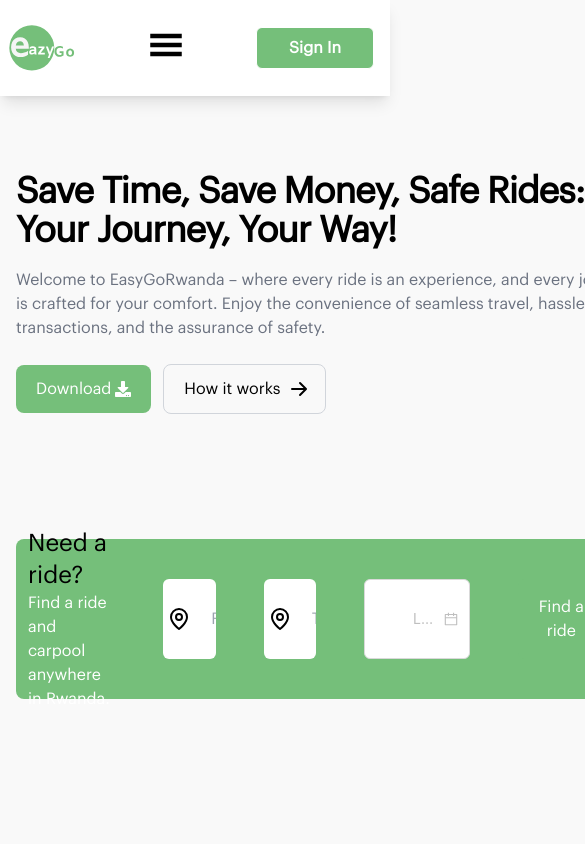
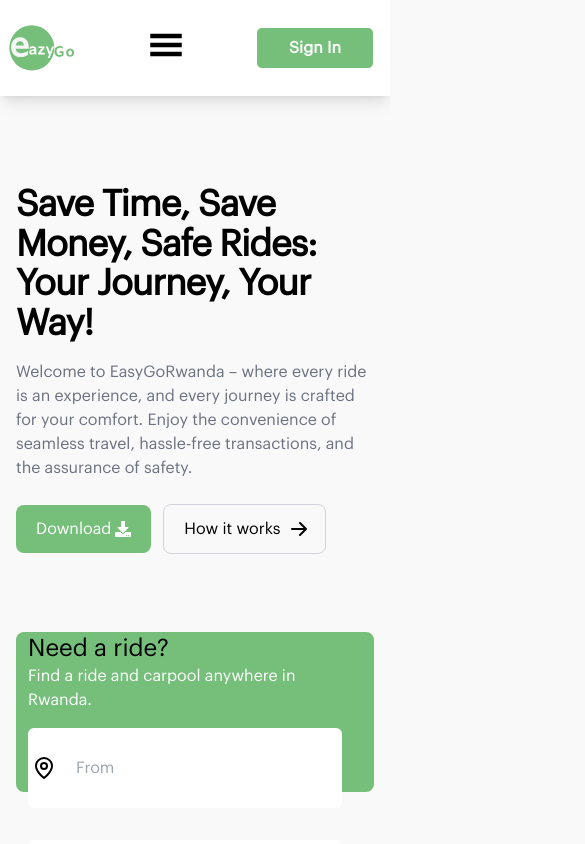
Before and after one commit to ALVINdimpos/EazyGoRwanda-fn, a React (Vite) app: page / in a window 390 px wide. Shown: the top 844 px of the page, 585 px wide, since content can reach past the window. Built offline with nearby package versions, Linux system fonts and the light colour scheme; a web font is replaced by a local one.

Commit message:
fix: Herro section

```diff
--- a/src/components/HeroSection.jsx
+++ b/src/components/HeroSection.jsx
@@ -9,7 +9,7 @@ const HeroSection = () => {
   return (
     <section className=''>
       <div className='grid max-w-screen-xl px-4 py-8 mx-auto lg:gap-8 xl:gap-0 lg:py-16 lg:grid-cols-12 h-[100vh]'>
-        <div className='mr-auto place-self-center lg:col-span-7 mt-[-40px]'>
+        <div className='mr-auto place-self-center lg:col-span-7 mt-[20px]'>
           <h1 className='max-w-2xl mb-4 text-4xl font-extrabold leading-none tracking-tight md:text-5xl xl:text-6xl dark:text-floor'>
             Save Time, Save Money, Safe Rides: Your Journey, Your Way!
           </h1>
@@ -44,7 +44,7 @@ const HeroSection = () => {
           </Link>
         </div>
         <div className='hidden lg:mt-0 lg:col-span-5 lg:flex'>
-          <img src={Hero} alt='mockup' className='h-[350px] ' />
+          <img src={Hero} alt='mockup' className='h-[400px] ' />
         </div>
 
         {/*Search Navigation  */}
--- a/src/components/Home/SearchNav.jsx
+++ b/src/components/Home/SearchNav.jsx
@@ -1,28 +1,36 @@
+/* eslint-disable no-unused-vars */
 import React from 'react';
 import { MapPin } from 'lucide-react';
 import { DatePicker } from 'antd';
 
 function SearchNav() {
   const handleSubmit = () => {};
+
   return (
-    <div className='w-full h-40 col-span-full bg-transparent my-10'>
-      <form onSubmit={handleSubmit} className='flex items-center gap-12 w-full h-full pr-8 pl-3 bg-primary rounded-lg'>
-        <div className='w-40'>
+    <div className='w-full h-40 my-10 bg-transparent col-span-full'>
+      <form
+        onSubmit={handleSubmit}
+        className='flex flex-col items-center w-full h-full gap-4 pl-3 pr-8 rounded-lg lg:flex-row lg:gap-12 bg-primary'
+      >
+        <div className='w-full lg:w-60'>
           <p className='text-2xl'>Need a ride?</p>
           <p className='text-white'>Find a ride and carpool anywhere in Rwanda.</p>
         </div>
-        <div className='relative flex items-center w-2/12'>
+        <div className='relative flex items-center w-full lg:w-2/12'>
           <MapPin className='absolute ml-1' />
-          <input type='text' placeholder='From' className='h-20 w-full pl-12 rounded-md' />
+          <input type='text' placeholder='From' className='w-full h-20 pl-12 rounded-md' />
         </div>
-        <div className='relative flex items-center w-2/12'>
+        <div className='relative flex items-center w-full mt-4 lg:w-2/12 lg:mt-0'>
           <MapPin className='absolute ml-1' />
-          <input type='text' placeholder='To' className='h-20 w-full pl-12 rounded-md' />
+          <input type='text' placeholder='To' className='w-full h-20 pl-12 rounded-md' />
         </div>
 
-        <DatePicker placeholder='Leaving time(optional)' className='h-20 w-3/12 pl-12 rounded-md' />
+        <DatePicker
+          placeholder='Leaving time(optional)'
+          className='w-full h-20 pl-12 mt-4 rounded-md lg:w-3/12 lg:mt-0'
+        />
 
-        <button type='submit' className='h-20 w-3/12 p-2 lg:bg-black text-white rounded-md'>
+        <button type='submit' className='w-full h-20 p-2 mt-4 text-white rounded-md lg:w-3/12 lg:bg-black lg:mt-0'>
           Find a ride
         </button>
       </form>
```
